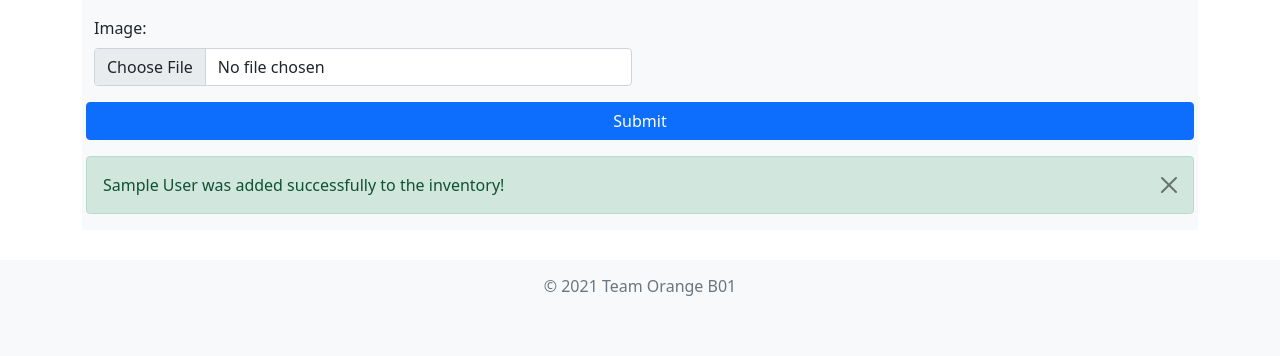
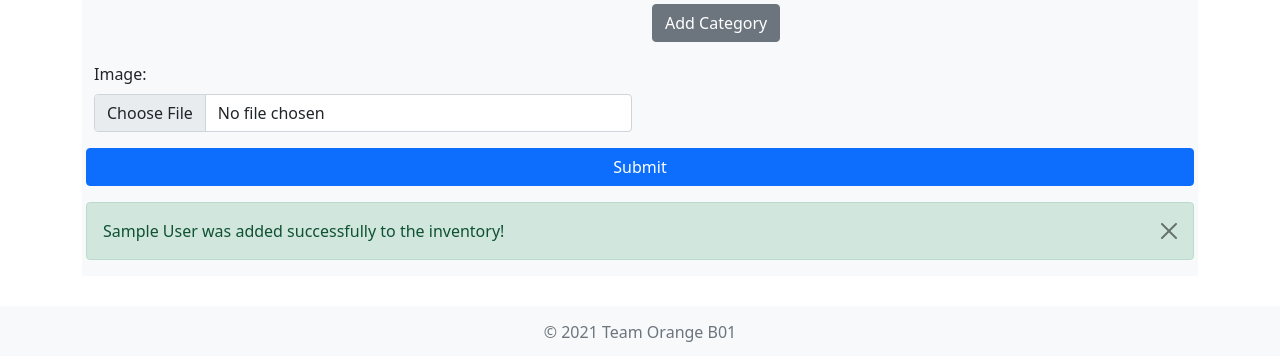
Before and after one commit to IanLarabee/nuts-and-bolts-orange, a PHP site: page /add.php in a window 1280 px wide. Shown: the part 580-936 px from the top of the page. Before the commit the page ends 876 px from the top, so only its background shows below. Run offline with PHP 8.4, Linux system fonts and the light colour scheme; the visitor is signed in with stand-in values (Sample User, id 1); data that the repository does not hold is empty.

Commit message:
add category buttons

```diff
--- a/nuts_and_bolts/add.php
+++ b/nuts_and_bolts/add.php
@@ -294,6 +294,7 @@
                                 }
                             ?>
                         </select>
+                        <a href="addCategory.php"><button class="btn btn-secondary" style="margin: 0.25em 0.25em 0.25em 0.25em;">Add Category</button></a>
                         <span class="text-danger">
                             <?php echo $errors['category']; ?>
                         </span>
--- a/nuts_and_bolts/update.php
+++ b/nuts_and_bolts/update.php
@@ -391,6 +391,7 @@
                                     }
                                 ?>
                             </select>
+                            <a href="addCategory.php"><button class="btn btn-secondary" style="margin: 0.25em 0.25em 0.25em 0.25em;">Add Category</button></a>
                             <span class="text-danger">
                                 <?php echo $errors['category']; ?>
                             </span>
```
